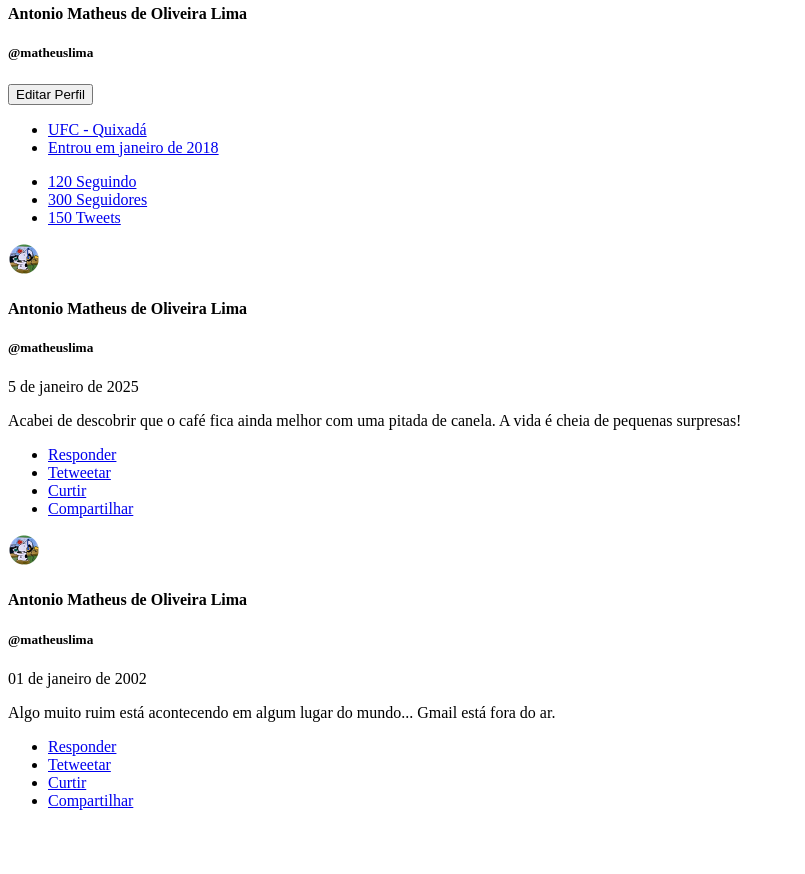
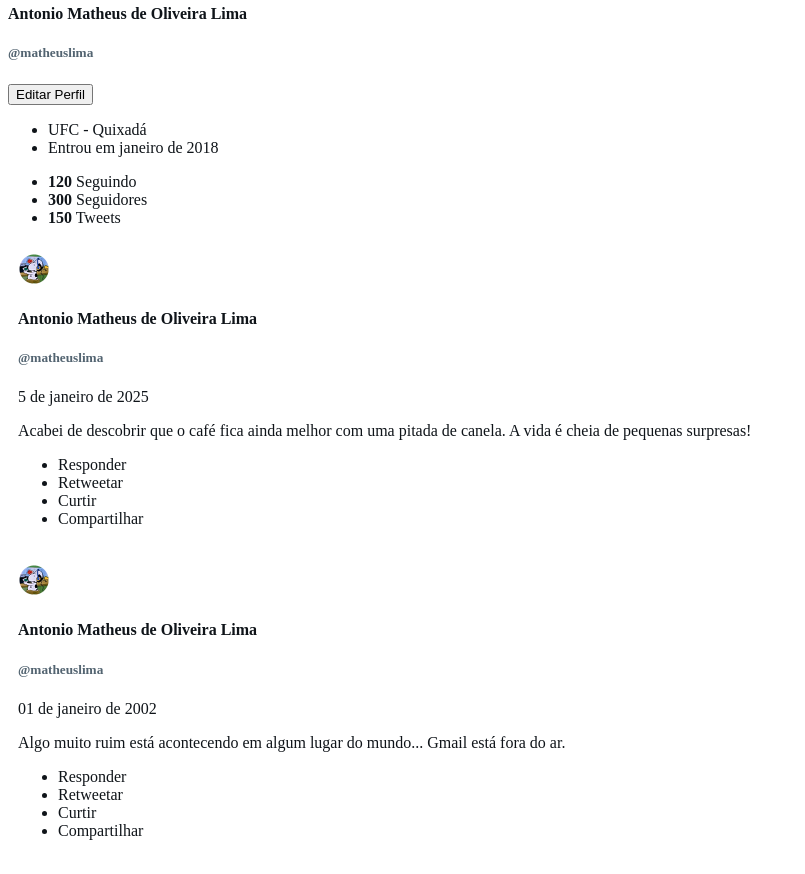
Before and after one commit to matheus1ima/TZEETER, a plain HTML site: page index.html in a window 1280 px wide. Shown: the part 260-1134 px from the top of the page, without its empty margins (0-805 px from the left). Before the commit the page ends 1086 px from the top, so only its background shows below. Drawn offline with Linux system fonts and the light colour scheme.

Commit message:
ENTREGA 02

```diff
--- a/index.html
+++ b/index.html
@@ -4,9 +4,9 @@
     <meta charset="UTF-8">
     <meta name="viewport" content="width=device-width, initial-scale=1.0">
     <title>Tzeeter</title>
+    <link rel="stylesheet" href="style.css">
 </head>
 <body>
-
     <ul>
         <li><a href="#">Home</a></li>
         <li><a href="#">Explorar</a></li>
@@ -31,36 +31,36 @@
     </ul>
 
     <ul>
-        <li><a href="#">120 Seguindo</a></li>
-        <li><a href="#">300 Seguidores</a></li>
-        <li><a href="#">150 Tweets</a></li>
+        <li><a href="#"><strong>120</strong> Seguindo</a></li>
+        <li><a href="#"><strong>300</strong> Seguidores</a></li>
+        <li><a href="#"><strong>150</strong> Tweets</a></li>
     </ul>
 
-    <section>
+    <section class="tweet">
         <img src="icon.png" alt="Foto do Usuário" width="32" height="32">
         <h4>Antonio Matheus de Oliveira Lima</h4>
         <h5>@matheuslima</h5>
         <p>5 de janeiro de 2025</p>
         <p>Acabei de descobrir que o café fica ainda melhor com uma pitada de canela. A vida é cheia de pequenas surpresas!</p>
         <ul>
-            <li><a href="#">Responder</a></li>
-            <li><a href="#">Tetweetar</a></li>
-            <li><a href="#">Curtir</a></li>
-            <li><a href="#">Compartilhar</a></li>
+            <li><a href="#" class="reply">Responder</a></li>
+            <li><a href="#" class="retweet">Retweetar</a></li>
+            <li><a href="#" class="like">Curtir</a></li>
+            <li><a href="#" class="share">Compartilhar</a></li>
         </ul>
     </section>
 
-    <section>
+    <section class="tweet">
         <img src="icon.png" alt="Foto do Usuário" width="32" height="32">
         <h4>Antonio Matheus de Oliveira Lima</h4>
         <h5>@matheuslima</h5>
         <p>01 de janeiro de 2002</p>
         <p>Algo muito ruim está acontecendo em algum lugar do mundo... Gmail está fora do ar.</p>
         <ul>
-            <li><a href="#">Responder</a></li>
-            <li><a href="#">Tetweetar</a></li>
-            <li><a href="#">Curtir</a></li>
-            <li><a href="#">Compartilhar</a></li>
+            <li><a href="#" class="reply">Responder</a></li>
+            <li><a href="#" class="retweet">Retweetar</a></li>
+            <li><a href="#" class="like">Curtir</a></li>
+            <li><a href="#" class="share">Compartilhar</a></li>
         </ul>
     </section>
 </body>
--- /dev/null
+++ b/style.css
@@ -0,0 +1,69 @@
+body {
+    background-color: white;
+    color: rgb(15, 20, 25);
+}
+
+ul li a {
+    color: rgb(15, 20, 25);
+    text-decoration: none;
+    border-radius: 5px;
+}
+
+ul li a:hover {
+    background-color: rgba(15, 25, 20, 0.1);
+}
+
+ul li a strong {
+    font-weight: bold;
+    color: rgb(15, 20, 25);
+}
+
+ul li a:hover {
+    text-decoration: underline;
+    color: rgb(83, 100, 113);
+}
+
+.reply:hover {
+    background-color: rgba(29, 155, 240, 0.1);
+    color: rgba(29, 155, 240, 1);
+    border-radius: 5px;
+}
+
+.retweet:hover {
+    background-color: rgba(0, 186, 124, 0.1);
+    color: rgba(0, 186, 124, 1);
+    border-radius: 5px;
+}
+
+.like:hover {
+    background-color: rgba(249, 24, 128, 0.1);
+    color: rgba(249, 24, 128, 1);
+    border-radius: 5px;
+}
+
+.share:hover {
+    background-color: rgba(29, 155, 240, 0.1);
+    color: rgba(29, 155, 240, 1);
+    border-radius: 5px;
+}
+
+h4 {
+    color: rgb(15, 20, 25);
+}
+
+h5 {
+    color: rgb(83, 100, 113);
+}
+
+p {
+    color: rgb(15, 20, 25);
+}
+
+.tweet {
+    border-radius: 5px;
+    padding: 10px;
+}
+
+.tweet:hover {
+    background-color: rgba(0, 0, 0, 0.03);
+}
```
